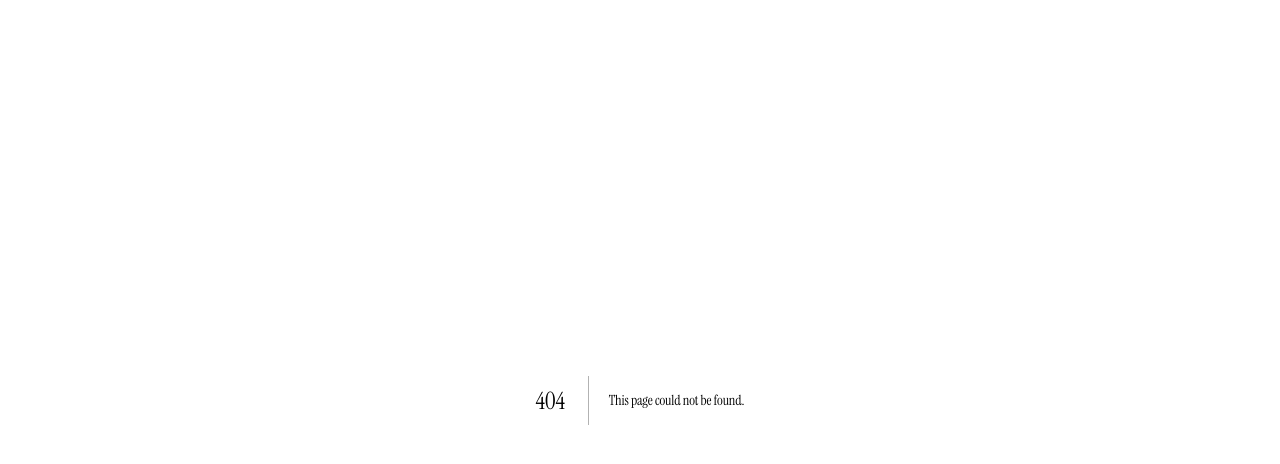
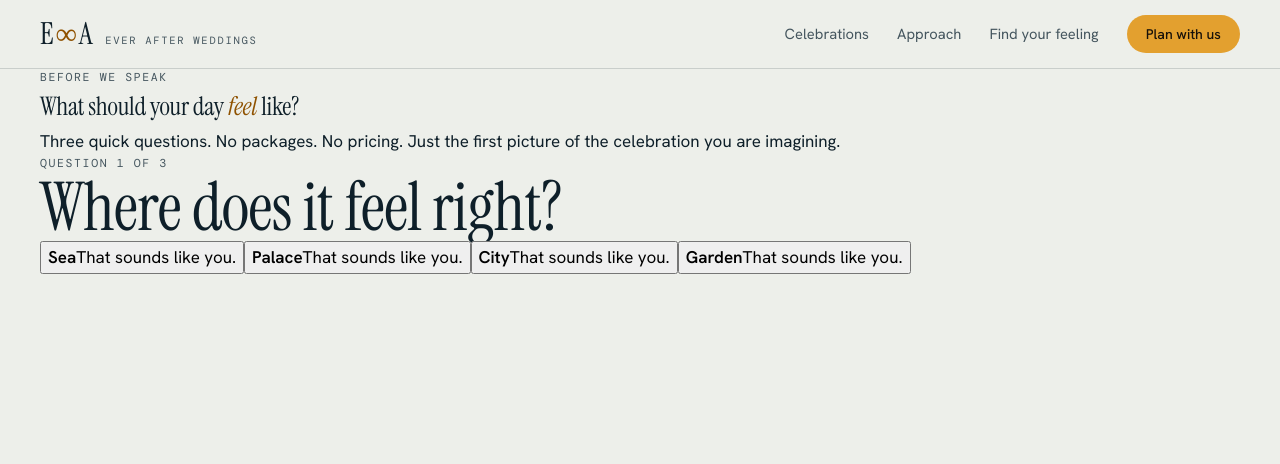
Before and after one commit to copywrk0-lgtm/everafterweddings, a Next.js app: page /feel in a window 1280 px wide. Before the commit this address had no page. Shown: the top 464 px of the page. Built offline with nearby package versions, Linux system fonts and the light colour scheme.

Commit message:
Add dedicated Ever After pages and celebration stories

```diff
--- /dev/null
+++ b/src/app/feel/page.tsx
@@ -0,0 +1,5 @@
+'use client'
+import Link from 'next/link'
+import {useState} from 'react'
+const qs=[['Where does it feel right?',['Sea','Palace','City','Garden']],['How should the days move?',['Unhurried','Lively','A bit of both']],['Who is in the room?',['Intimate','Family, all of it','A big gathering']]]
+export default function FeelPage(){const [i,setI]=useState(0);const [a,setA]=useState<string[]>([]);const done=i===qs.length;return <main className="inner-page"><header className="site-header"><div className="wrap bar"><Link className="mark" href="/"><b>E<i>∞</i>A</b><span>Ever After Weddings</span></Link><nav className="nav"><Link href="/celebrations">Celebrations</Link><Link href="/approach">Approach</Link><Link href="/feel">Find your feeling</Link><Link className="btn" href="/plan">Plan with us</Link></nav></div></header><section className="feel-page"><div className="wrap feel-grid"><div><p className="eyebrow">Before we speak</p><h1>What should your day <em>feel</em> like?</h1><p className="lead">Three quick questions. No packages. No pricing. Just the first picture of the celebration you are imagining.</p></div><div className="feel-card">{!done?<><p className="eyebrow">Question {i+1} of 3</p><h2>{qs[i][0]}</h2><div className="feel-options">{qs[i][1].map(v=><button key={v} onClick={()=>{setA([...a,v]);setI(i+1)}}><b>{v}</b><span>That sounds like you.</span></button>)}</div></>:<><p className="eyebrow">Your feeling</p><h2>{a[0]} · {a[1]} · {a[2]}</h2><p className="lead">A celebration with a point of view. Tell us the date, the people and the feeling, and we'll take it from there.</p><Link className="btn" href="/plan">Share it with us ↗</Link><button className="text-button" onClick={()=>{setI(0);setA([])}}>Start again</button></>}</div></div></section></main>}
```
